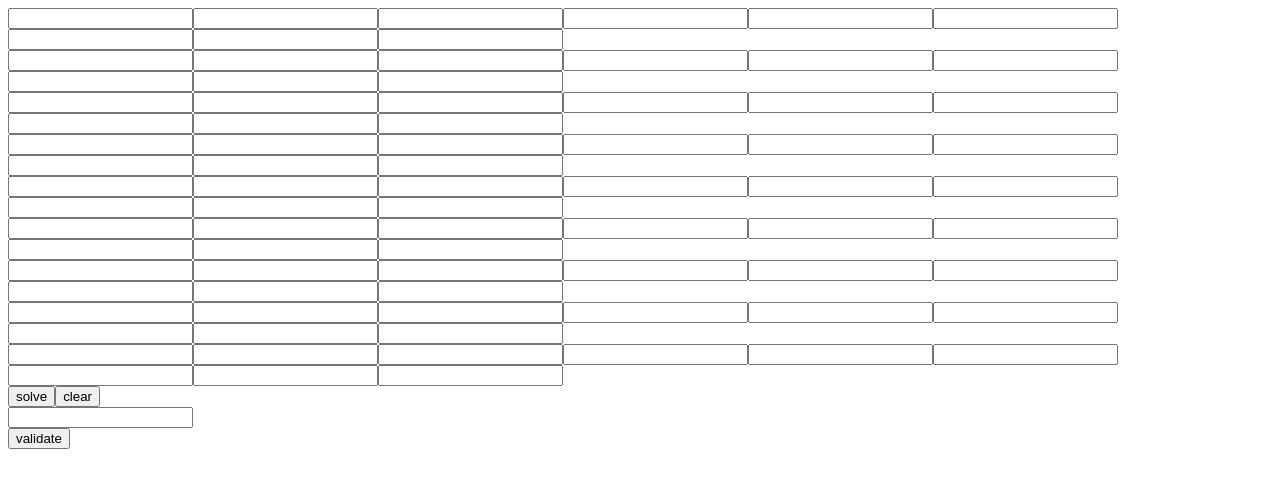
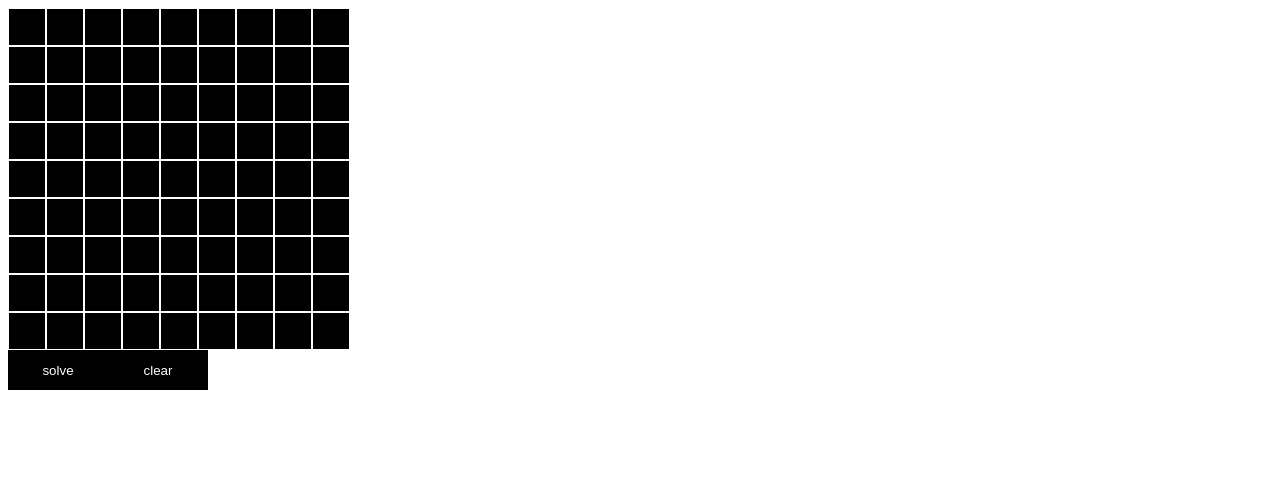
Before and after one commit to megashrieks/sudoku-awesome, a plain HTML site: page index.html in a window 1280 px wide. Drawn offline with nearby package versions, Linux system fonts and the light colour scheme.

Commit message:
Update index.html

```diff
--- a/index.html
+++ b/index.html
@@ -1,6 +1,6 @@
-<script src='jquery.min.js'></script>
+<script src='https://code.jquery.com/jquery-3.0.0.min.js'></script>
 <script src='script.js'></script>
-<link rel="stylesheet' href="style.css">
+<link rel="stylesheet" href="style.css">
 <meta name="viewport" content="width=device-width">
 
 
```
